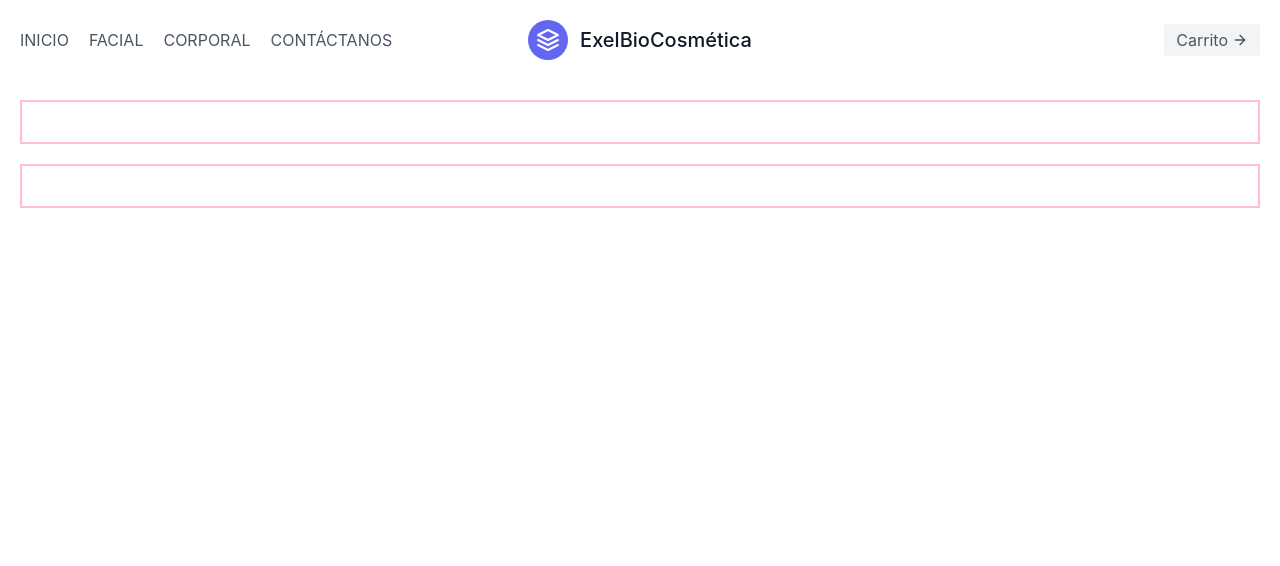
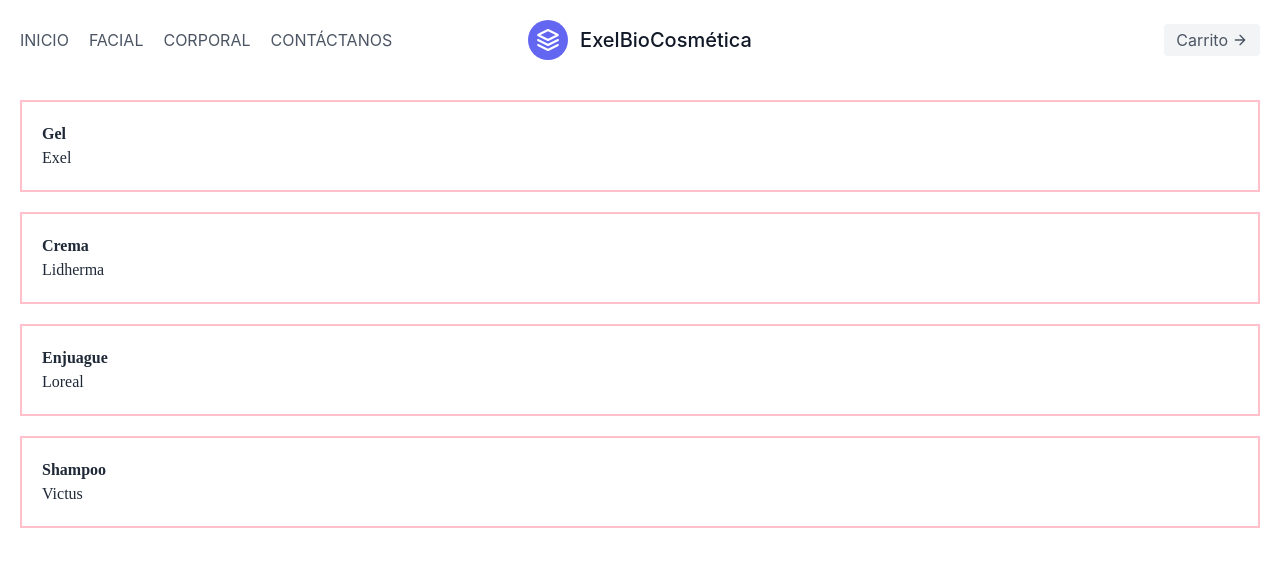
Before and after one commit to Florcha/Tienda-Exel-Online, a React (Create React App) app: page / in a window 1280 px wide. Shown: the top 566 px of the page. Built offline with nearby package versions, Linux system fonts and the light colour scheme.

Commit message:
Elimino de App.js ProductCard

```diff
--- a/src/App.js
+++ b/src/App.js
@@ -7,7 +7,6 @@ import NavBar from './components/NavBar';
 
 import React from "react";
 import NavBar from "./components/NavBar";
-import ProductCard from "./components/ProductCard";
 import ProductsContainer from "./components/ProductsContainer";
 
 
@@ -19,7 +18,6 @@ function App() {
     </div>
     <NavBar></NavBar>
     <ProductsContainer></ProductsContainer>
-    <ProductCard></ProductCard>
     </>
   )
 }
--- a/src/components/ProductCard.js
+++ b/src/components/ProductCard.js
@@ -1,12 +1,13 @@
 import React from 'react'
 
-const ProductCard = (productsData) => {
+const ProductCard = ({productsData}) => {
   return (
-    <div style={{border:'solid pink 2px', margin:'20px', padding: '20px'}}>
+    <div style={{border:'solid pink 2px', margin:'20px', padding: '20px', fontFamily: 'white'}}>
         <strong>{productsData.name}</strong>
         <div>{productsData.mark}</div>
     </div>
   )
-}
+  }
+
 
 export default ProductCard
--- a/src/components/ProductsContainer.js
+++ b/src/components/ProductsContainer.js
@@ -9,7 +9,7 @@ const ProductsContainer = () => {
   useEffect(() => {
     const getProducts = new Promise( (resolve, reject) => {
       setTimeout( () =>{
-        resolve([productsList])
+        resolve(productsList)
       }, 5000)
     })
 
```
